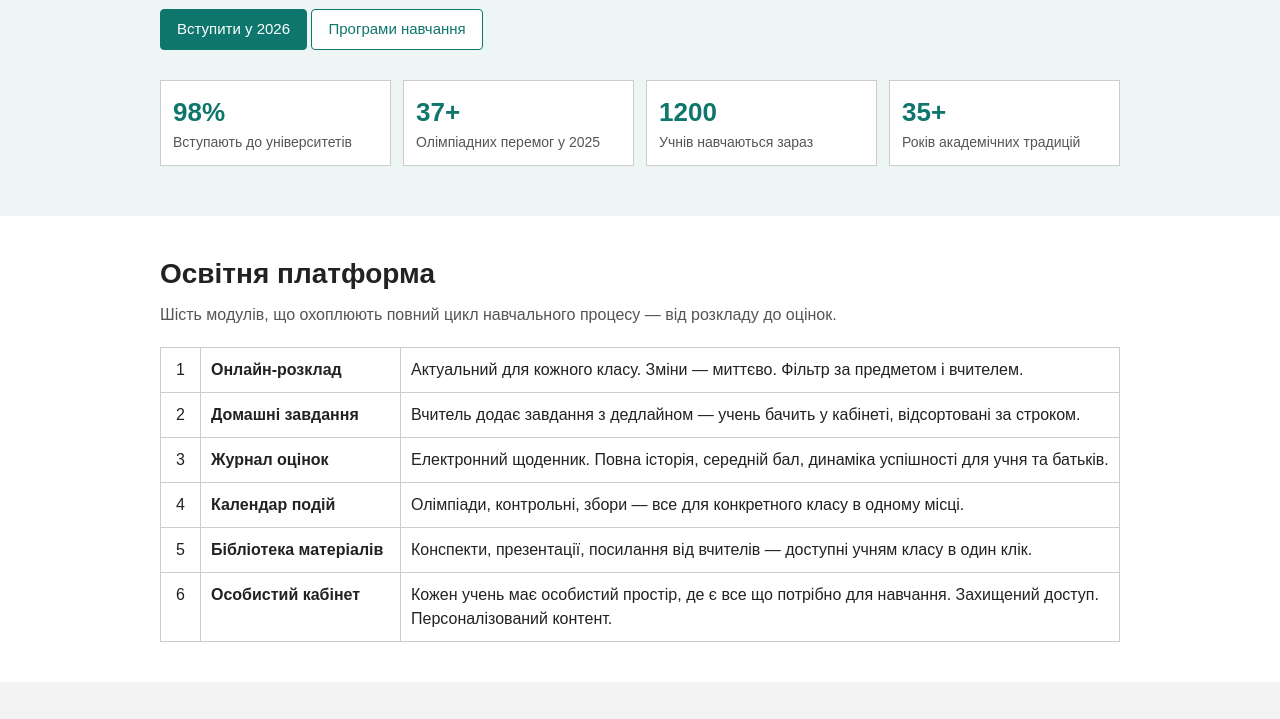
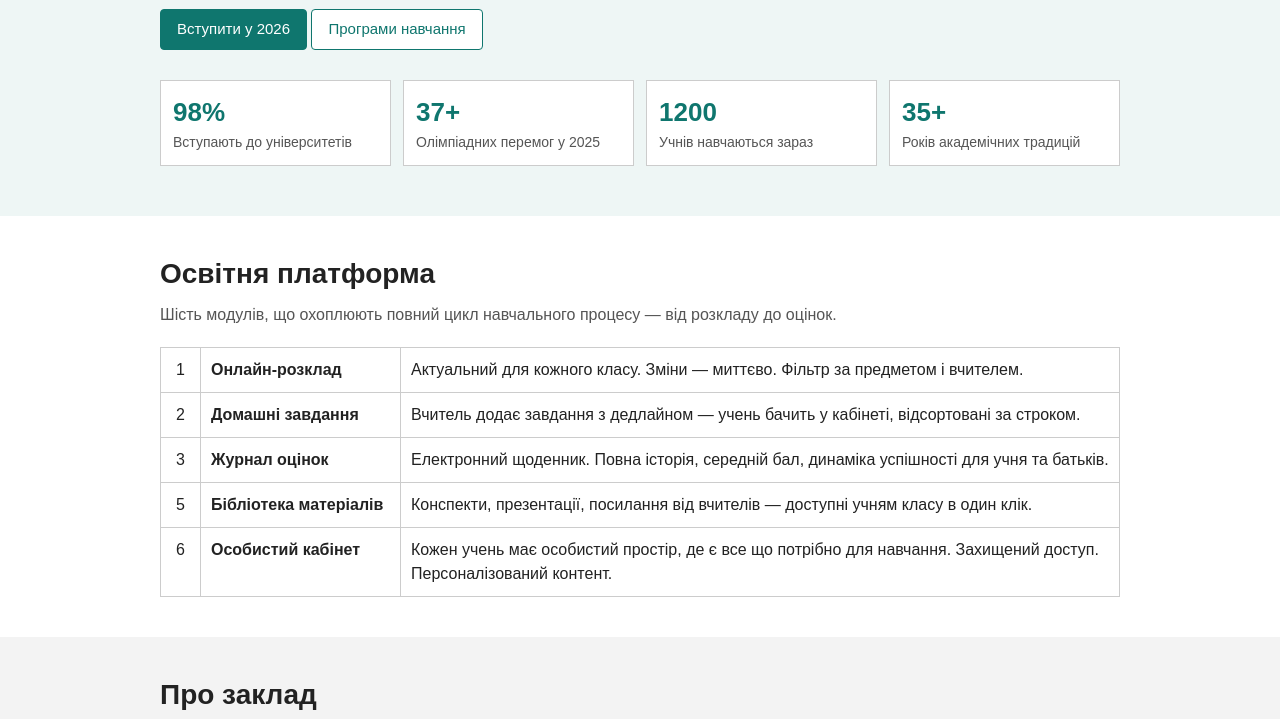
Before and after one commit to ULTRAAAA3000/dniproacademia, a website: page public/index.html in a window 1280 px wide. Shown: the part 303-1022 px from the top of the page. Drawn offline with Linux system fonts and the light colour scheme.

Commit message:
Update index.html

```diff
--- a/public/index.html
+++ b/public/index.html
@@ -48,7 +48,6 @@
       <tr><td>1</td><td><b>Онлайн-розклад</b></td><td>Актуальний для кожного класу. Зміни — миттєво. Фільтр за предметом і вчителем.</td></tr>
       <tr><td>2</td><td><b>Домашні завдання</b></td><td>Вчитель додає завдання з дедлайном — учень бачить у кабінеті, відсортовані за строком.</td></tr>
       <tr><td>3</td><td><b>Журнал оцінок</b></td><td>Електронний щоденник. Повна історія, середній бал, динаміка успішності для учня та батьків.</td></tr>
-      <tr><td>4</td><td><b>Календар подій</b></td><td>Олімпіади, контрольні, збори — все для конкретного класу в одному місці.</td></tr>
       <tr><td>5</td><td><b>Бібліотека матеріалів</b></td><td>Конспекти, презентації, посилання від вчителів — доступні учням класу в один клік.</td></tr>
       <tr><td>6</td><td><b>Особистий кабінет</b></td><td>Кожен учень має особистий простір, де є все що потрібно для навчання. Захищений доступ. Персоналізований контент.</td></tr>
     </table>
```
